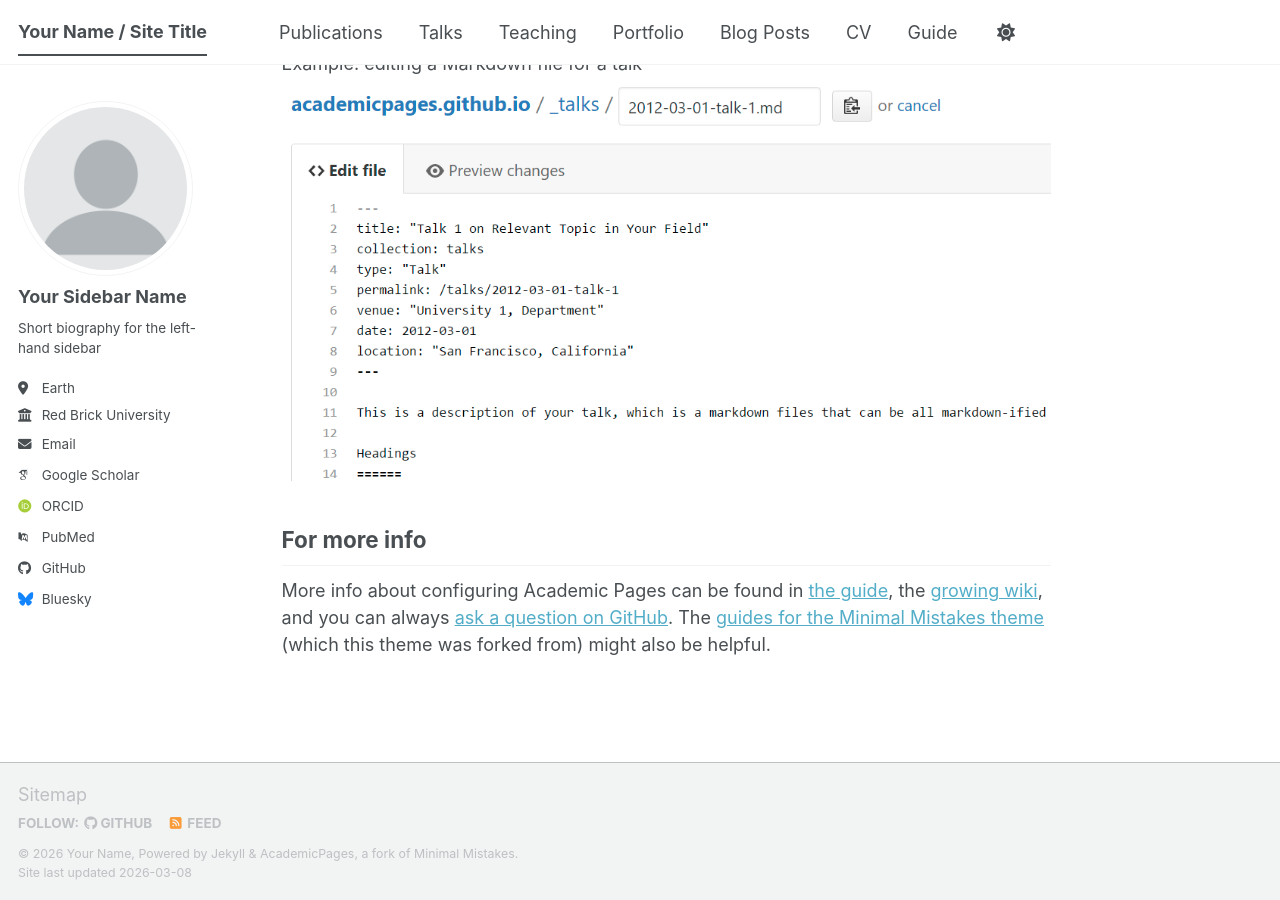
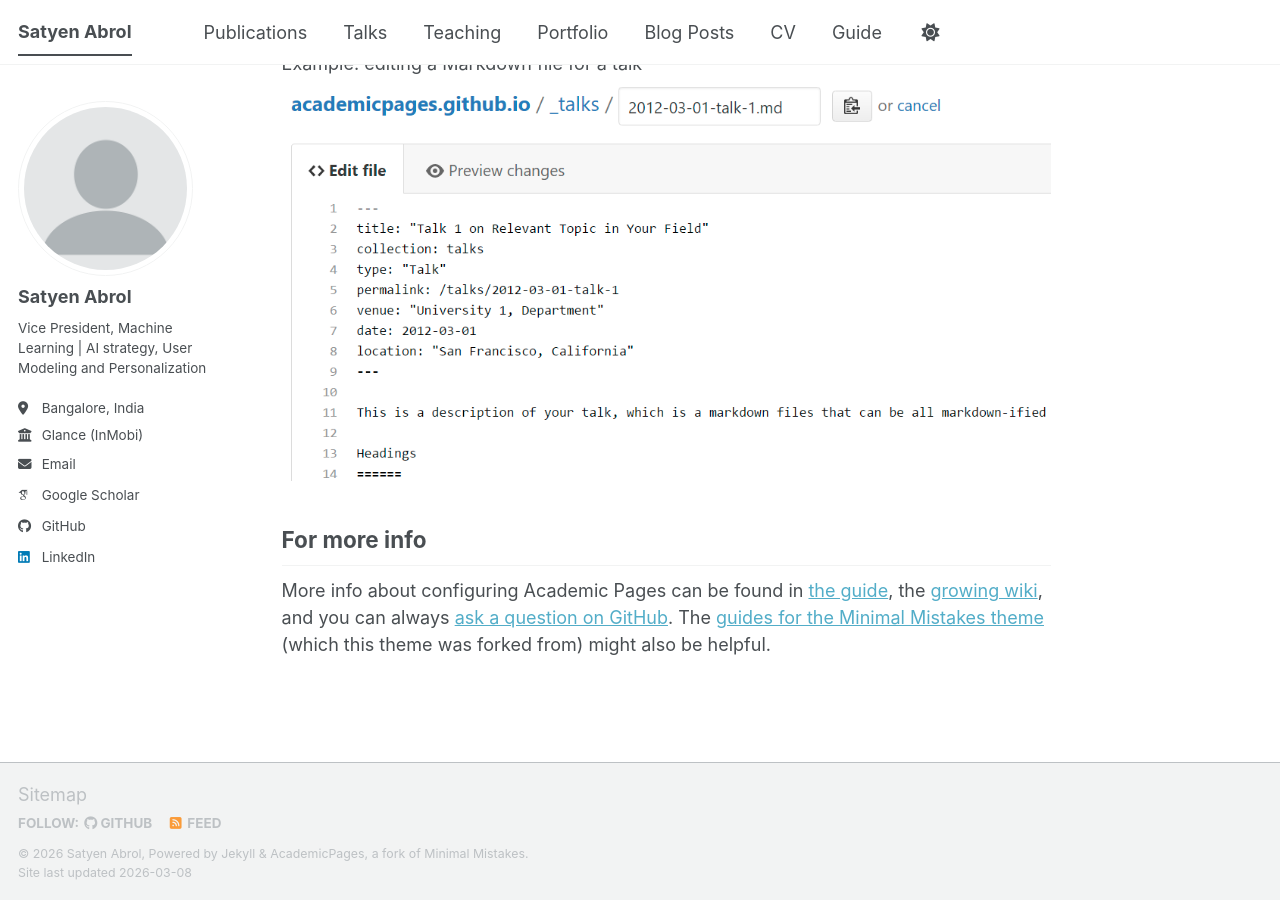
Before and after one commit to satyenabrol/satyenabrol.github.io, a Jekyll site: the page built from _pages/about.md, in a window 1280 px wide and 900 px high, scrolled down 2720 px. Built offline with Jekyll 4.4.1, drawn with Linux system fonts in a browser that asks for light colours; some web fonts are replaced; a script bundle is joined from its source files by our own code; library files that are not in the unit come from our copies.

Commit message:
Update _config.yml

```diff
--- a/_config.yml
+++ b/_config.yml
@@ -9,14 +9,14 @@
 # Basic Site Settings
 locale                   : "en-US"
 site_theme               : "default" # The available themes options are "default", "air", "sunrise", "mint", "dirt" and "contrast"
-title                    : "Your Name / Site Title"
+title                    : "Satyen Abrol"
 title_separator          : "-"
-name                     : &name "Your Name"
-description              : &description "Your Name's academic portfolio"   # Update this with a general description of your site, this is the default if not overridden by a page
-url                      : https://academicpages.github.io # The base hostname & protocol for your site e.g. "https://[your GitHub username].github.io",
+name                     : "Satyen Abrol"
+description              : &description "Satyen Abrol's Homepage"   # Update this with a general description of your site, this is the default if not overridden by a page
+url                      : https://satyenabrol.github.io # The base hostname & protocol for your site e.g. "https://[your GitHub username].github.io",
                                                            # or if you already have some other page hosted on Github then use "https://[your GitHub username].github.io/[Your Repo Name]"
 baseurl                  : "" # the subpath of your site, e.g. "/blog"
-repository               : "academicpages/academicpages.github.io"
+repository               : "satyenabrol/satyenabrol.github.io"
 
 # Site Author - The following control what appear as part of the author content on the side bar.
 #               If a field is blank the icon and link will not appear, otherwise it will be shown.
@@ -24,24 +24,24 @@ repository               : "academicpages/academicpages.github.io"
 author:
   # Biographic information
   avatar           : "profile.png"
-  name             : "Your Sidebar Name"
+  name             : "Satyen Abrol"
   pronouns         : # example: "she/her"
-  bio              : "Short biography for the left-hand sidebar"
-  location         : "Earth"
-  employer         : "Red Brick University"
+  bio              : "Vice President, Machine Learning | AI strategy, User Modeling and Personalization"
+  location         : "Bangalore, India"
+  employer         : "Glance (InMobi)"
   uri              : # URL
-  email            : "none@example.org"
+  email            : "satyen.abrol@gmail.com"
 
   # Academic websites
   academia         : # URL
   arxiv            : # URL - Update with the correct link to your profile
-  googlescholar    : "https://scholar.google.com/citations?user=PS_CX0AAAAAJ"
+  googlescholar    : "https://scholar.google.com/citations?user=tA--HcYAAAAJ&hl=en"
   inspire-hep      : # URL
   impactstory      : # URL
-  orcid            : "https://orcid.org/yourorcidurl"
+  orcid            : # URL
   semantic         : # URL
   ssrn             : # URL
-  pubmed           : "https://www.ncbi.nlm.nih.gov/pubmed/?term=john+snow"
+  pubmed           : # URL
   researchgate     : # URL
   scopus           : # URL
   zotero           : # URL
@@ -51,13 +51,13 @@ author:
   bitbucket        : # Username - Update with your username on the site
   codepen          : # Username
   dribbble         : # Username
-  github           : "academicpages"
+  github           : "satyenabrol"
   kaggle           : # Username
   stackoverflow    : # User number or user number and name (i.e., use "1" or "1/jeff-atwood")
 
   # Social media
   artstation       : # Username
-  bluesky          : "bsky.app" # Replace this with you Bluesky username
+  bluesky          : # Username
   facebook         : # Username
   flickr           : # Username
   foursquare       : # Username
@@ -66,7 +66,7 @@ author:
   keybase          : # Username
   instagram        : # Username
   lastfm           : # Username
-  linkedin         : # Username
+  linkedin         : satyen-abrol
   mastodon         : # URL
   medium           : # URL
   pinterest        : # Username
```
